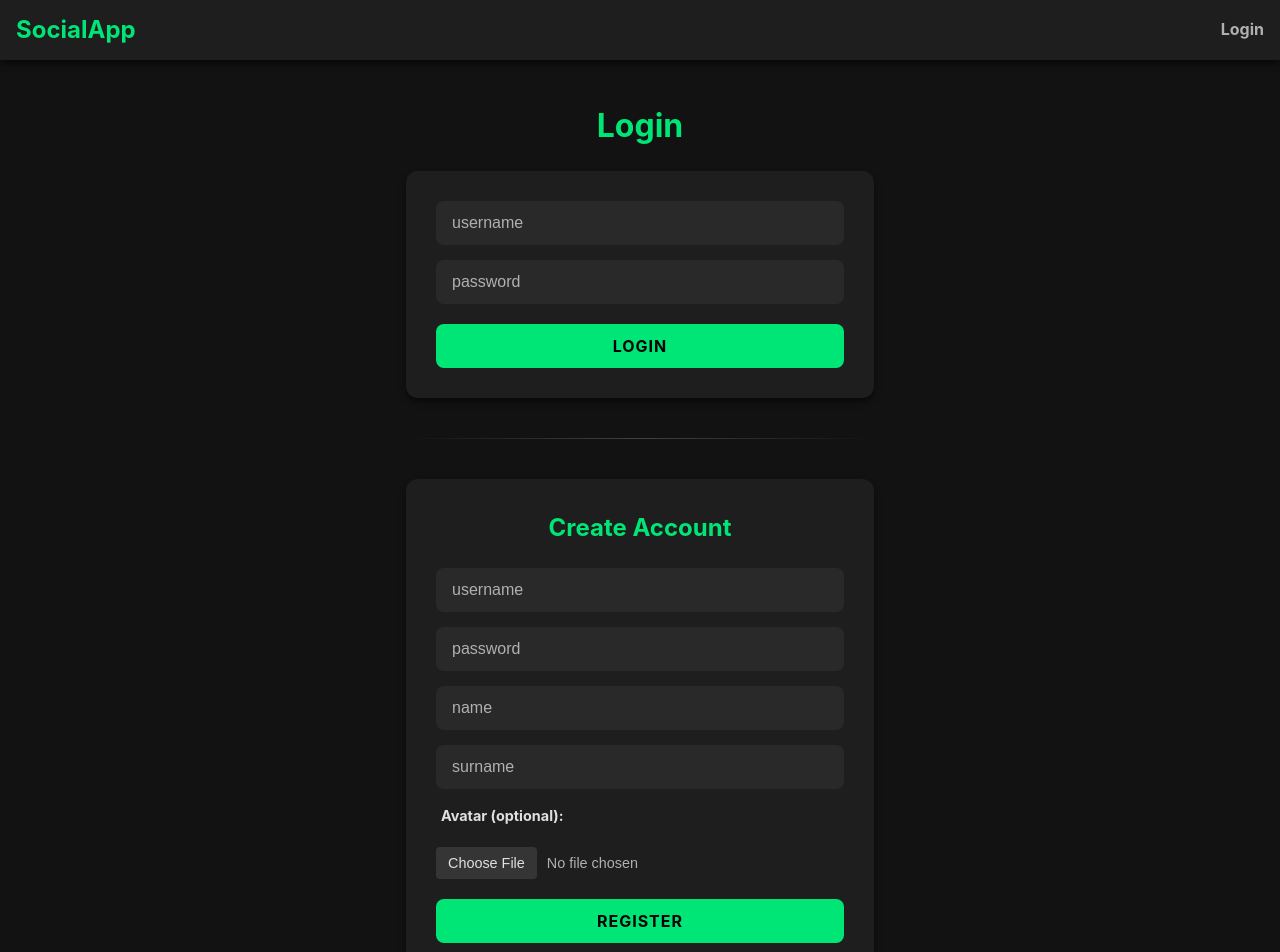
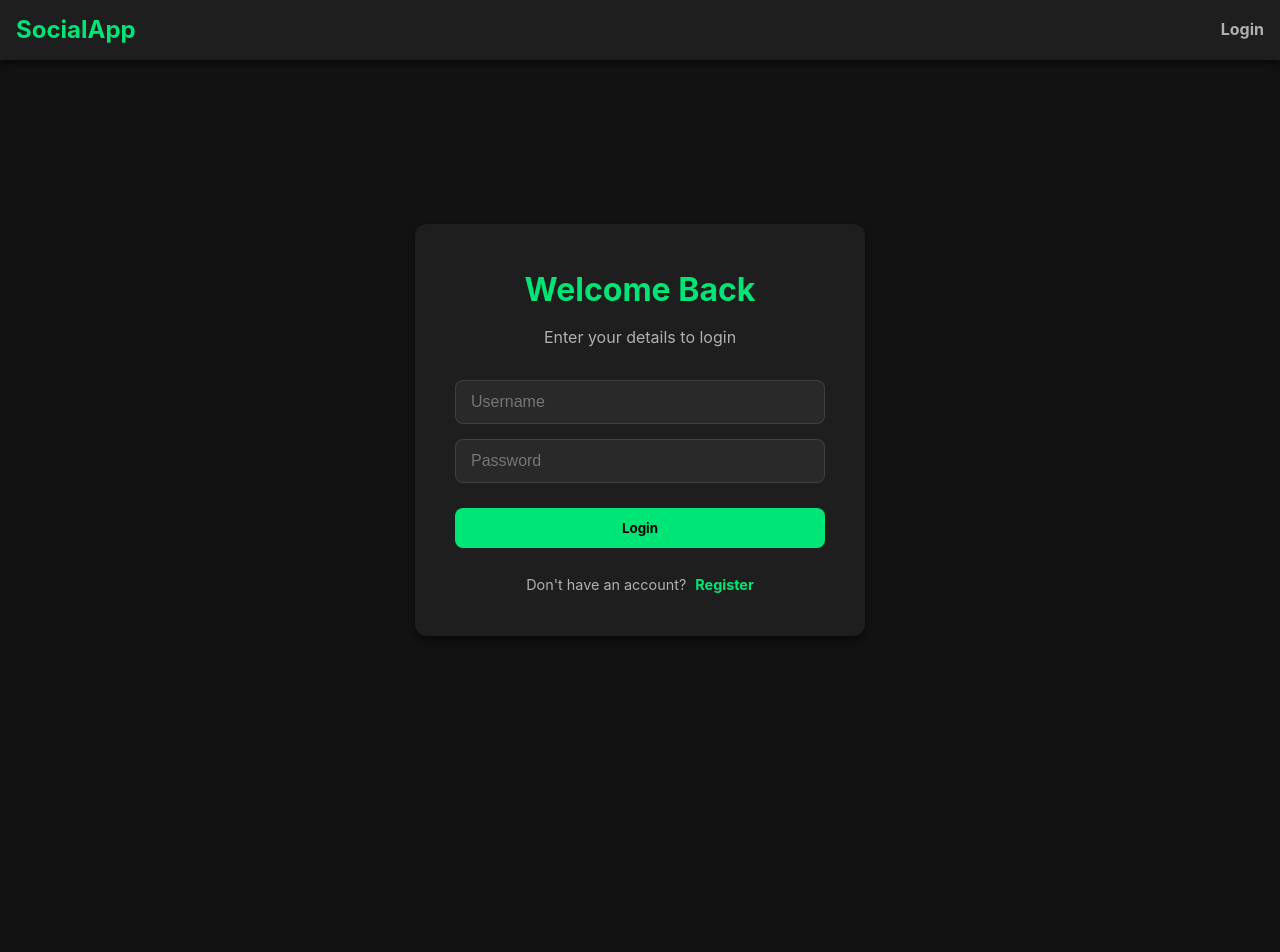
Before and after one commit to UniversityOfGdanskProjects/projekt-frontend-development-2025-2026-antek-bal, a React (Vite) app: page /login in a window 1280 px wide. Shown: the top 952 px of the page. After the commit the page ends 800 px from the top, so only its background shows below. Built offline with nearby package versions, Linux system fonts and the light colour scheme.

Commit message:
refactored pages

```diff
--- a/src/pages/Login.jsx
+++ b/src/pages/Login.jsx
@@ -1,149 +1,173 @@
 import { useState } from "react"
-import { useNavigate } from "react-router-dom"
+import { useLocation, useNavigate } from "react-router-dom"
+import {FaImage} from "react-icons/fa"
 
 import { useAuth } from "../context/AuthContext.jsx"
-
 import "./Login.scss"
-
-
 
 function Login() {
     const navigate = useNavigate();
+    const location = useLocation();
     const {login, register} = useAuth();
 
-    const [loginUsername, setLoginUsername] = useState("");
-    const [loginPassword, setLoginPassword] = useState("");
+    const [isLoginView, setIsLoginView] = useState(true);
 
-    const [registerUsername, setRegisterUsername] = useState("");
-    const [registerPassword, setRegisterPassword] = useState("");
-    const [registerName, setRegisterName] = useState("");
-    const [registerSurname, setRegisterSurname] = useState("");
-    const [registerAvatar, setRegisterAvatar] = useState("");
+    const [loginData, setLoginData] = useState({
+        username: "",
+        password: "",
+    });
 
-    const handleLogin = (e) => {
-        e.preventDefault();
+    const [registerData, setRegisterData] = useState({
+        username: "",
+        password: "",
+        name: "",
+        surname: "",
+        avatar: ""
+    })
 
-        const success = login(loginUsername, loginPassword);
-        if (success) {
-            navigate('/');
-        } else {
-            alert("Invalid credentials!");
-        }
+    const [preview, setPreview] = useState(null)
+
+    const handleLoginChange = (e) => {
+        const {name, value} = e.target;
+        setLoginData(prev => ({ ...prev, [name]: value }));
     }
 
-    const handleRegister = (e) => {
-        e.preventDefault();
-        if (!registerUsername || !registerPassword || !registerName || !registerSurname) {
-            alert("Complete all required fields");
-            return;
+    const handleRegisterChange = (e) => {
+        const {name, value} = e.target;
+        setRegisterData(prev => ({ ...prev, [name]: value }));
     }
-
-        const success = register(
-            registerUsername,
-            registerPassword,
-            registerName,
-            registerSurname,
-            registerAvatar
-        );
-
-        if (success) {
-            navigate('/');
-        } else {
-            alert("This username is already in use!");
-        }
-
-    }
-    const [selectedImage, setSelectedImage] = useState(null);
 
     const handleImageChange = (e) => {
         const file = e.target.files[0];
         if (file) {
             const reader = new FileReader();
+            reader.onloadend = () => {
+                setPreview(reader.result);
+                setRegisterData(prev => ({ ...prev, [name]: reader.result }));
+            }
+            reader.readAsDataURL(file);
+        }
+    };
 
-            reader.onloadend = () => {
-                const base64 = reader.result;
-
-                setRegisterAvatar(String(base64));
-                setSelectedImage(base64);
+    const handleSuccess = () => {
+        const from = location.state?.from?.pathname || "/";
+        navigate(from, {replace: true});
     }
 
-            reader.readAsDataURL(file);
+    const onLoginSubmit = (e) => {
+        e.preventDefault();
+        const success = login(loginData.username, loginData.password);
+        if (success) {
+            handleSuccess();
+        } else {
+            alert("Invalid credentials!");
+        }
+    };
+
+    const onRegisterSubmit = (e) => {
+        e.preventDefault();
+        const { username, password, name, surname, avatar } = registerData;
+
+        if (!username || !password || !name || !surname) {
+            alert("Complete all required fields");
+            return;
+        }
+
+        const success = register(username, password, name, surname, avatar);
+        if (success) {
+            handleSuccess();
+        } else {
+            alert("This username is already in use!");
         }
     };
 
     return (
         <div className="login-page">
-            <h1>Login</h1>
-            <div className="login-form">
-                <form onSubmit={handleLogin}>
-                    <div className="form-inputs">
+            <div className="card">
+                <div className="card-header">
+                    <h1>{isLoginView ? "Welcome Back" : "Create Account"}</h1>
+                    <p>
+                        {isLoginView
+                            ? "Enter your details to login"
+                            : "Fill in the form to get started"}
+                    </p>
+                </div>
+
+                {isLoginView ? (
+                    <form onSubmit={onLoginSubmit} className="auth-form">
                         <input
                             type="text"
-                            placeholder="username"
-                            value={loginUsername}
-                            onChange={(e) => setLoginUsername(e.target.value)}
+                            name="username"
+                            placeholder="Username"
+                            value={loginData.username}
+                            onChange={handleLoginChange}
                         />
                         <input
                             type="password"
-                            placeholder="password"
-                            value={loginPassword}
-                            onChange={(e) => setLoginPassword(e.target.value)}
+                            name="password"
+                            placeholder="Password"
+                            value={loginData.password}
+                            onChange={handleLoginChange}
+                        />
+                        <button type="submit">Login</button>
+                    </form>
+                ) : (
+                    <form onSubmit={onRegisterSubmit} className="auth-form">
+                        <div className="row">
+                            <input
+                                type="text"
+                                name="name"
+                                placeholder="First Name"
+                                value={registerData.name}
+                                onChange={handleRegisterChange}
+                            />
+                            <input
+                                type="text"
+                                name="surname"
+                                placeholder="Last Name"
+                                value={registerData.surname}
+                                onChange={handleRegisterChange}
                             />
                         </div>
-                    <button type="submit">Login</button>
-                </form>
-            </div>
-            <hr/>
-            <div className="register">
-                <h2>Create Account</h2>
-                <form onSubmit={handleRegister}>
-                    <div className="form-inputs">
                         <input
                             type="text"
-                            placeholder="username"
-                            value={registerUsername}
-                            onChange={(e) => setRegisterUsername(e.target.value)}
+                            name="username"
+                            placeholder="Username"
+                            value={registerData.username}
+                            onChange={handleRegisterChange}
                         />
                         <input
                             type="password"
-                            placeholder="password"
-                            value={registerPassword}
-                            onChange={(e) => setRegisterPassword(e.target.value)}
+                            name="password"
+                            placeholder="Password"
+                            value={registerData.password}
+                            onChange={handleRegisterChange}
                         />
-                        <input
-                            type="text"
-                            placeholder="name"
-                            value={registerName}
-                            onChange={(e) => setRegisterName(e.target.value)}
-                        />
-                        <input
-                            type="text"
-                            placeholder="surname"
-                            value={registerSurname}
-                            onChange={(e) => setRegisterSurname(e.target.value)}
-                        />
-                        {selectedImage && (
-                            <div className="image-preview">
-                                <img
-                                    src={selectedImage}
-                                    alt="Preview"
-                                />
-                                <button
-                                    type="button"
-                                    onClick={() => setSelectedImage(null)}
-                                >
-                                    x
-                                </button>
-                            </div>)}
-                        <label className="file-label">Avatar (optional):</label>
+
+                        <div className="file-input-container">
+                            {preview && <img src={preview} alt="Preview" className="avatar-preview" />}
+                            <label className="file-label">
+                                {preview ? "Change Avatar" : "Upload Avatar (Optional)"}
                                 <input
                                     type="file"
                                     accept="image/*"
                                     onChange={handleImageChange}
+                                    hidden
                                 />
+                            </label>
                         </div>
+
                         <button type="submit">Register</button>
                     </form>
+                )}
+
+                <div className="toggle-view">
+                    {isLoginView ? (
+                        <p>Don't have an account? <span onClick={() => setIsLoginView(false)}>Register</span></p>
+                    ) : (
+                        <p>Already have an account? <span onClick={() => setIsLoginView(true)}>Login</span></p>
+                    )}
+                </div>
             </div>
         </div>
     );
--- a/src/pages/Login.scss
+++ b/src/pages/Login.scss
@@ -1,147 +1,108 @@
 @import "../styles/variables";
 
 .login-page {
-  max-width: 500px;
-  margin: 40px auto;
-  padding: 0 $spacing-md;
+  display: flex;
+  justify-content: center;
+  align-items: center;
+  min-height: calc(100vh - 60px);
+  padding: 20px;
 
-  h1, h2 {
+  .card {
+    background-color: $surface-color;
+    padding: 40px;
+    border-radius: $border-radius;
+    width: 100%;
+    max-width: 450px;
+    box-shadow: $shadow-sm;
     text-align: center;
+
+    .card-header {
+      margin-bottom: 30px;
+      h1 {
+        margin-bottom: 10px;
         color: $primary-color;
-    margin-bottom: 20px;
-    font-weight: bold;
+      }
+      p {
+        color: $text-secondary;
+      }
     }
 
-  .login-form, .register {
-    background-color: $surface-color;
-    padding: 30px;
-    border-radius: $border-radius;
-    box-shadow: $shadow-sm;
-  }
-
-  hr {
-    border: 0;
-    height: 1px;
-    background-image: linear-gradient(to right, rgba(0, 0, 0, 0), rgba(255, 255, 255, 0.2), rgba(0, 0, 0, 0));
-    margin: 40px 0;
-  }
-
-  .form-inputs {
+    .auth-form {
       display: flex;
       flex-direction: column;
       gap: 15px;
-    margin-bottom: 20px;
 
-    input[type="text"],
-    input[type="password"] {
-      width: 100%;
+      input {
+        background: rgba(255, 255, 255, 0.05);
+        border: 1px solid rgba(255, 255, 255, 0.1);
         padding: 12px 15px;
-      background-color: rgba(255, 255, 255, 0.05);
-      border: 1px solid transparent;
         border-radius: 8px;
-      color: $text-main;
+        color: white;
         font-size: 1rem;
-      transition: all 0.2s;
 
         &:focus {
           outline: none;
           border-color: $primary-color;
-        background-color: rgba(255, 255, 255, 0.1);
-      }
-
-      &::placeholder {
-        color: $text-secondary;
         }
       }
 
-    .file-label {
-      color: $text-main;
-      font-size: 0.9rem;
-      margin-left: 5px;
-      margin-bottom: -5px;
-      font-weight: bold;
-      display: block;
+      .row {
+        display: flex;
+        gap: 10px;
+        input { width: 100%; }
       }
 
-    input[type="file"] {
+      button {
         margin-top: 10px;
+        padding: 12px;
+        background-color: $primary-color;
+        border: none;
+        border-radius: 8px;
+        color: black;
+        font-weight: bold;
+        cursor: pointer;
+        transition: opacity 0.2s;
+
+        &:hover { opacity: 0.9; }
+      }
+
+      .file-input-container {
+        display: flex;
+        align-items: center;
+        gap: 15px;
+        justify-content: center;
+        margin: 10px 0;
+
+        .avatar-preview {
+          width: 50px;
+          height: 50px;
+          border-radius: 50%;
+          object-fit: cover;
+          border: 2px solid $primary-color;
+        }
+
+        .file-label {
+          cursor: pointer;
           color: $text-secondary;
           font-size: 0.9rem;
+          text-decoration: underline;
+          &:hover { color: $primary-color; }
+        }
+      }
+    }
+
+    .toggle-view {
+      margin-top: 25px;
+      font-size: 0.9rem;
+      color: $text-secondary;
+
+      span {
+        color: $primary-color;
         cursor: pointer;
-
-      &::file-selector-button {
-        background-color: rgba(255, 255, 255, 0.1);
-        border: none;
-        color: $text-main;
-        padding: 8px 12px;
-        border-radius: 4px;
-        margin-right: 10px;
-        cursor: pointer;
-        transition: background 0.2s;
-
-        &:hover {
-          background-color: rgba(255, 255, 255, 0.2);
+        font-weight: bold;
+        margin-left: 5px;
+        &:hover { text-decoration: underline; }
       }
     }
   }
 }
-
-  .image-preview {
-    position: relative;
-    width: 100%;
-    margin-top: 10px;
-    text-align: center;
-
-    img {
-      width: 100px;
-      height: 100px;
-      object-fit: cover;
-      border-radius: 50%;
-      border: 2px solid $primary-color;
-    }
-
-    button {
-      position: absolute;
-      top: 0;
-      right: 35%;
-      background: rgba(0, 0, 0, 0.7);
-      color: white;
-      border: none;
-      width: 24px;
-      height: 24px;
-      border-radius: 50%;
-      cursor: pointer;
-      display: flex;
-      align-items: center;
-      justify-content: center;
-      font-size: 14px;
-
-      &:hover {
-        background: red;
-      }
-    }
-  }
-
-  button[type="submit"] {
-    width: 100%;
-    padding: 12px;
-    background-color: $primary-color;
-    color: #000;
-    font-weight: bold;
-    font-size: 1rem;
-    border: none;
-    border-radius: 8px;
-    cursor: pointer;
-    transition: transform 0.1s, opacity 0.2s;
-    text-transform: uppercase;
-    letter-spacing: 1px;
-
-    &:hover {
-      opacity: 0.9;
-    }
-
-    &:active {
-      transform: scale(0.98);
-    }
-  }
-}
```
Also changed, not shown: src/pages/Feed.jsx (+33 -30 lines), src/pages/Profile.jsx (+114 -84 lines). Lines whose indentation alone changed are shown as unchanged.
